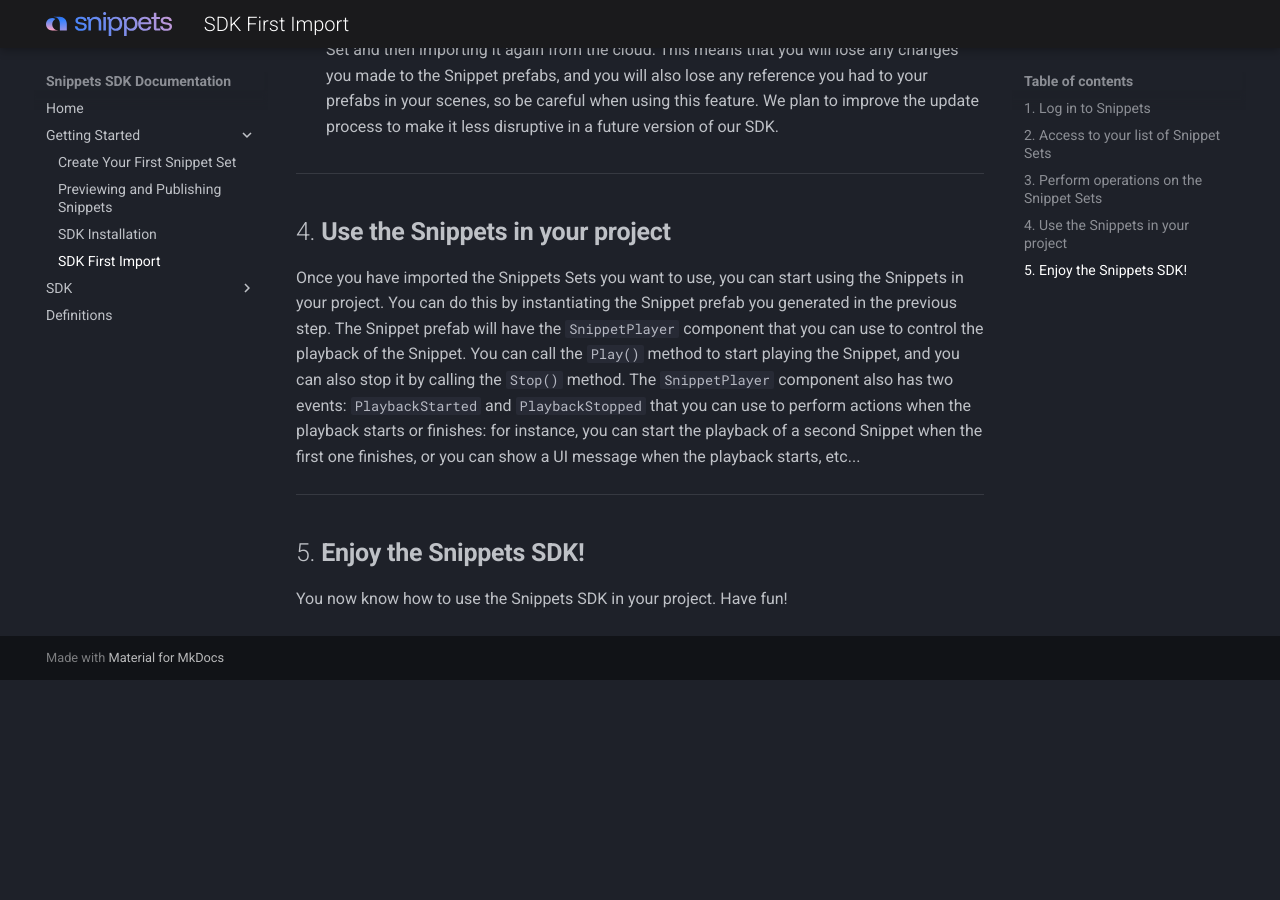
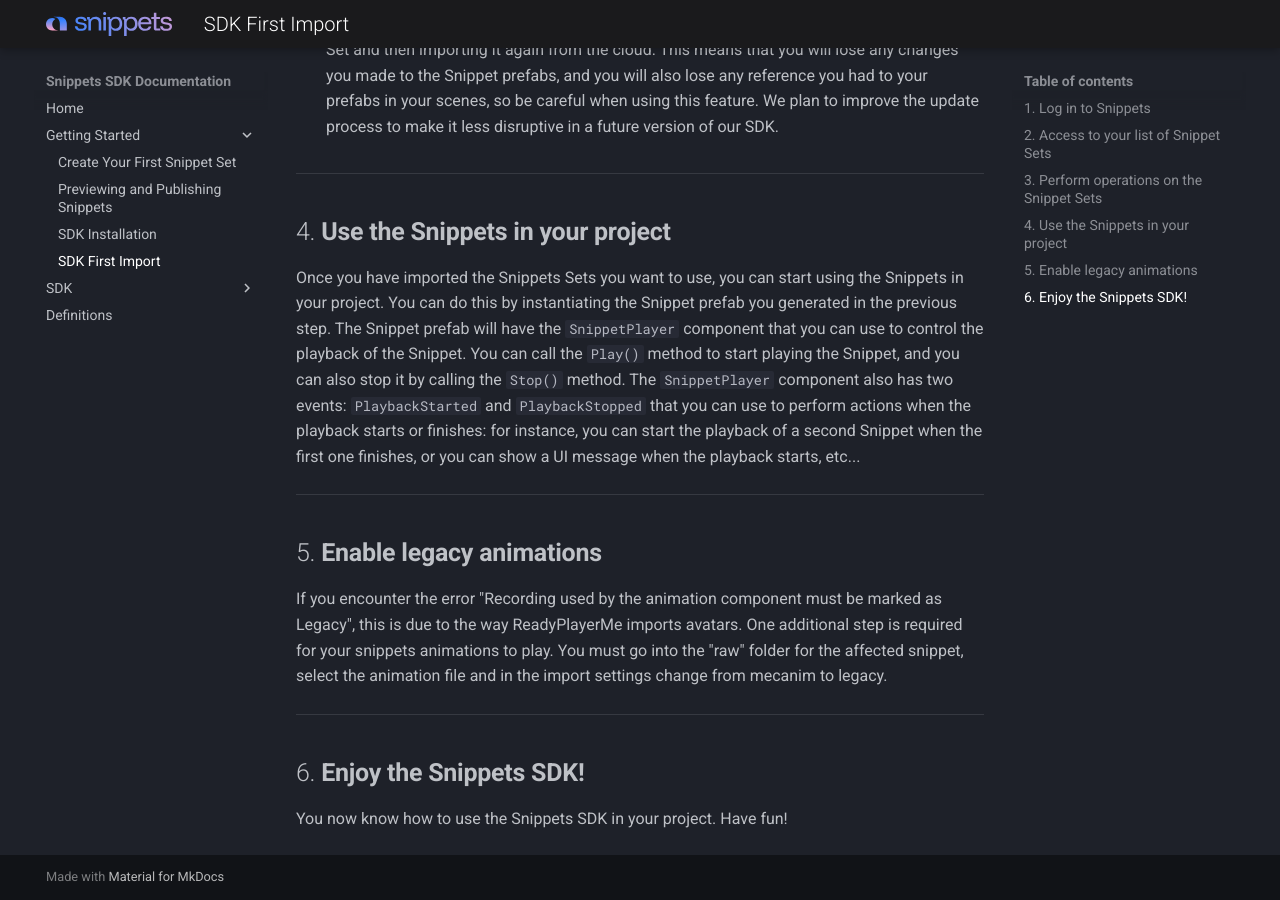
Before and after one commit to snippets3d/snippets-docs, an MkDocs documentation site: the page built from docs/getting-started/sdk-first-import.md, in a window 1280 px wide and 900 px high, scrolled down 1909 px. Built offline with MkDocs 1.6.1 and Material for MkDocs 9.7.7, drawn with Linux system fonts in a browser that asks for light colours; the version menu is left out; before the commit the page ends 2589 px from its top, so only the background shows below that.

Commit message:
Add section about enabling legacy animations

```diff
--- a/docs/getting-started/sdk-first-import.md
+++ b/docs/getting-started/sdk-first-import.md
@@ -45,7 +45,11 @@ Once you have your Snippet Sets list, you can perform some operations on them di
 Once you have imported the Snippets Sets you want to use, you can start using the Snippets in your project. You can do this by instantiating the Snippet prefab you generated in the previous step. The Snippet prefab will have the `SnippetPlayer` component that you can use to control the playback of the Snippet. You can call the `Play()` method to start playing the Snippet, and you can also stop it by calling the `Stop()` method. The `SnippetPlayer` component also has two events: `PlaybackStarted` and `PlaybackStopped` that you can use to perform actions when the playback starts or finishes: for instance, you can start the playback of a second Snippet when the first one finishes, or you can show a UI message when the playback starts, etc...
 
 ---
+##5\. **Enable legacy animations**
 
-##5\. **Enjoy the Snippets SDK!**
+If you encounter the error "Recording used by the animation component must be marked as Legacy", this is due to the way ReadyPlayerMe imports avatars. One additional step is required for your snippets animations to play. You must go into the "raw" folder for the affected snippet, select the animation file and in the import settings change from mecanim to legacy.
+
+---
+##6\. **Enjoy the Snippets SDK!**
 
 You now know how to use the Snippets SDK in your project. Have fun!
```
Also changed, not shown: 1 other file.
